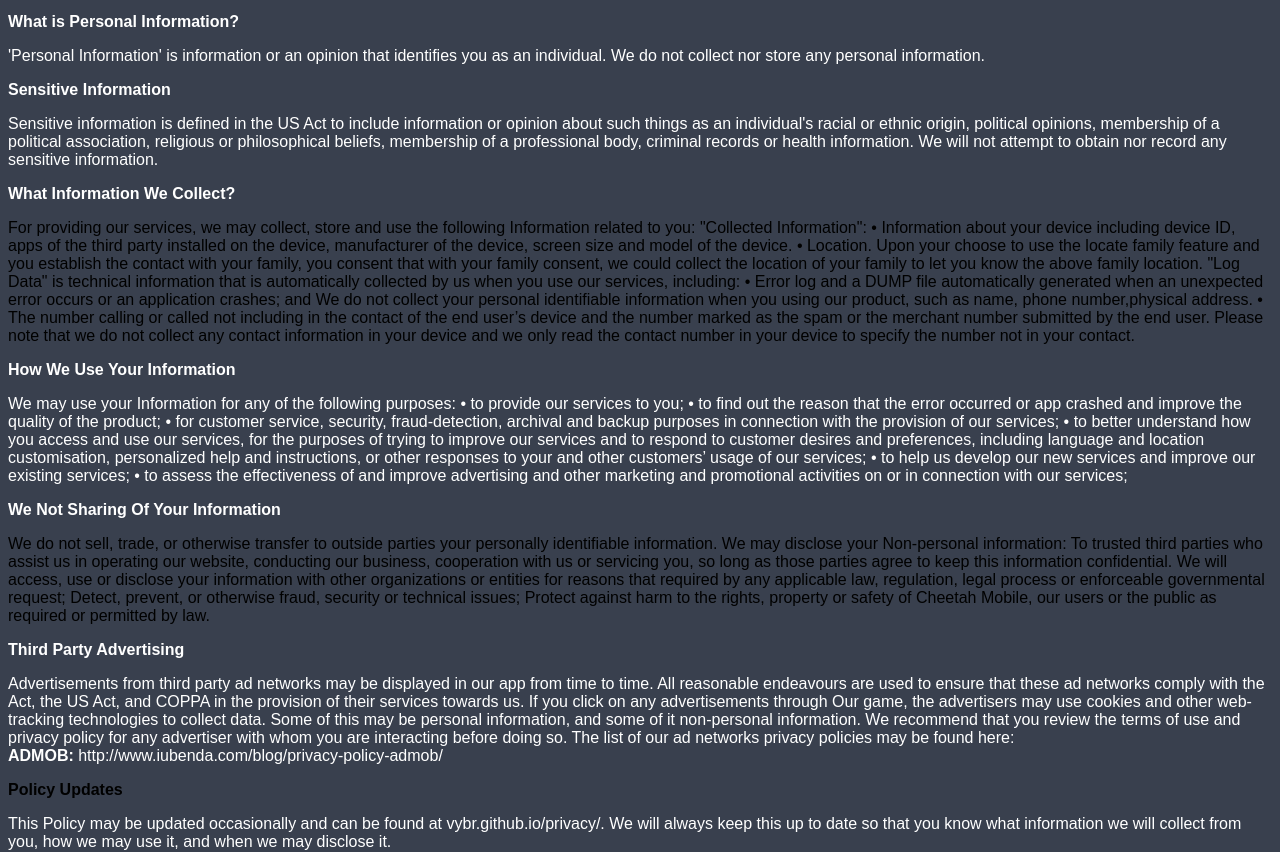
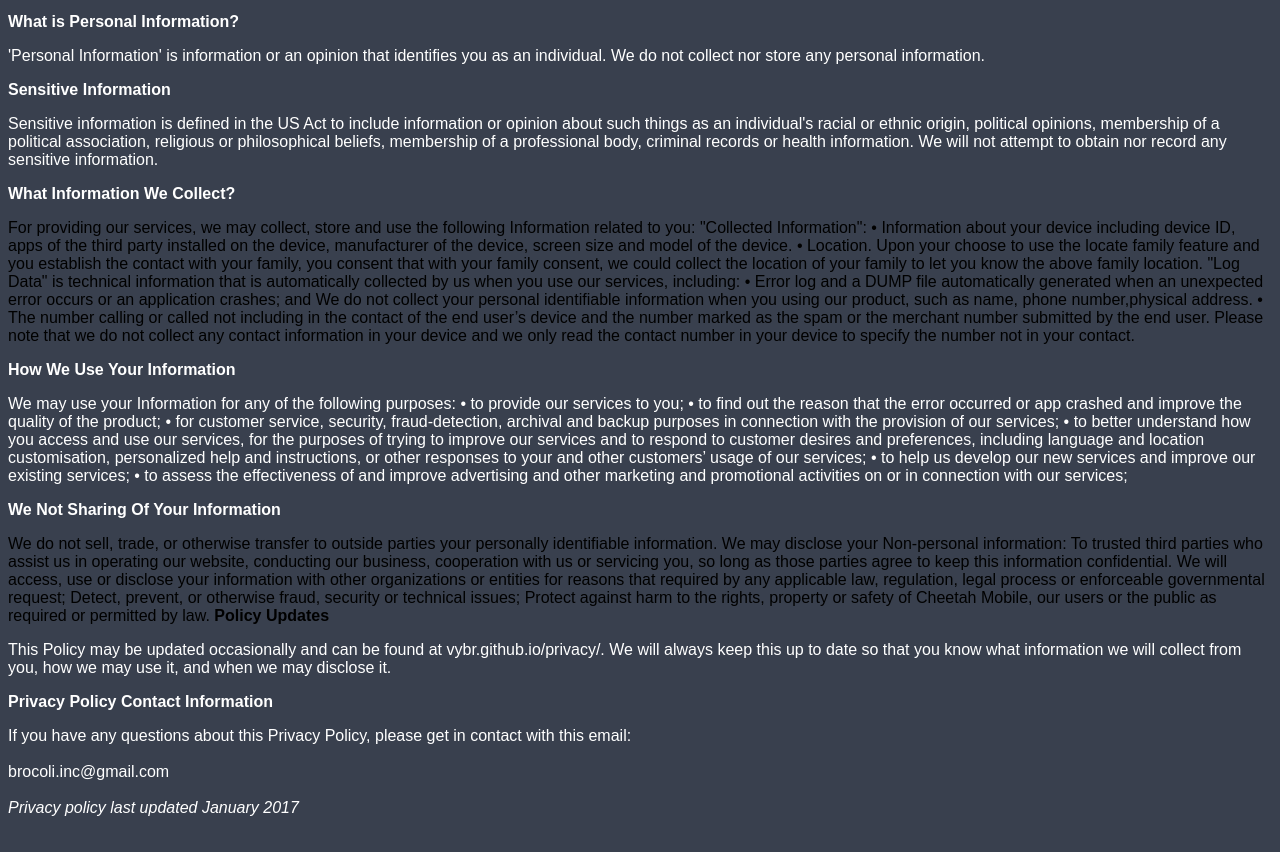
Before and after one commit to kingapplock/privacy-policy, a plain HTML site: page index.html in a window 1280 px wide. Shown: the part 123-975 px from the top of the page. Drawn offline with Linux system fonts and the light colour scheme.

Commit message:
Update index.html

```diff
--- a/index.html
+++ b/index.html
@@ -61,14 +61,6 @@ We may use your Information for any of the following purposes:
     Detect, prevent, or otherwise fraud, security or technical issues;
     Protect against harm to the rights, property or safety of Cheetah Mobile, our users or the public as required or permitted by law.
 
-<p><strong>Third Party Advertising</strong></p>
-<p>
-    Advertisements from third party ad networks may be displayed in our app from time to time. All reasonable endeavours are used to ensure that these ad networks comply with the Act, the US Act, and COPPA in the provision of their services towards us.
-    If you click on any advertisements through Our game, the advertisers may use cookies and other web-tracking technologies to collect data. Some of this may be personal information, and some of it non-personal information. We recommend that you review the terms of use and privacy policy for any advertiser with whom you are interacting before doing so.
-    The list of our ad networks privacy policies may be found here:<br>
-
-    <strong>ADMOB:</strong> http://www.iubenda.com/blog/privacy-policy-admob/<br>
-</p>
 
     <strong>Policy Updates</strong></p>
 <p>
```
